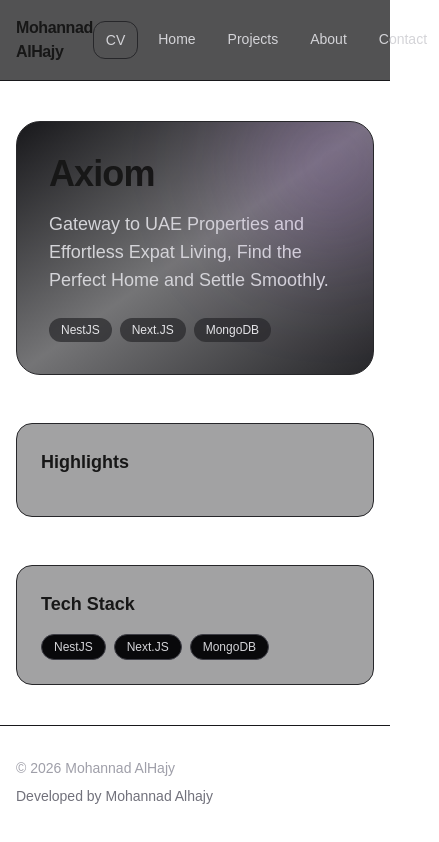
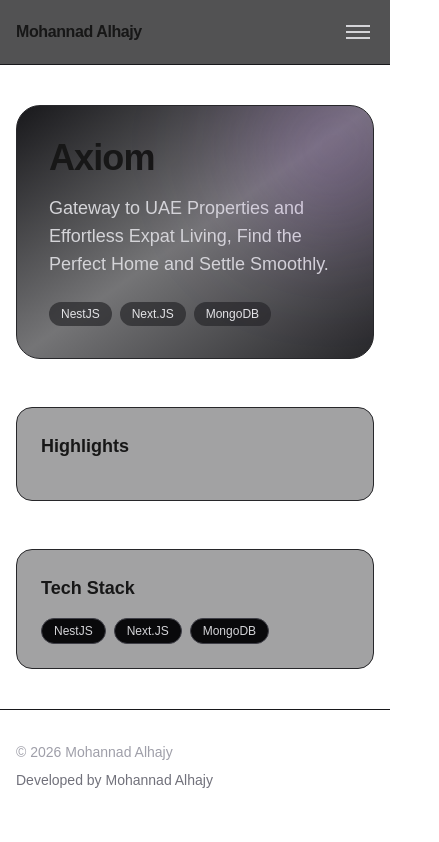
Before and after one commit to mohannadalhajy/portfolio, a Next.js app: page /projects/axiom in a window 390 px wide. Shown: the whole page, 439 px wide, since content can reach past the window. Built offline with nearby package versions, Linux system fonts and the light colour scheme.

Commit message:
edit my name & navbar

```diff
--- a/src/app/layout.tsx
+++ b/src/app/layout.tsx
@@ -9,15 +9,15 @@ export const metadata: Metadata = {
   metadataBase: new URL(siteUrl),
 
   title: {
-    default: "Mohannad AlHajy | Full Stack Engineer",
-    template: "%s | Mohannad AlHajy",
+    default: "Mohannad Alhajy | Full Stack Engineer",
+    template: "%s | Mohannad Alhajy",
   },
 
   description:
     "Full Stack Engineer building scalable APIs, real-time systems, and subscription/payment flows using Node.js & NestJS.",
 
   keywords: [
-    "Mohannad AlHajy",
+    "Mohannad Alhajy",
     "Full Stack Engineer",
     "NestJS Developer",
     "Node.js Backend",
@@ -26,21 +26,21 @@ export const metadata: Metadata = {
     "Dubai Developer",
   ],
 
-  authors: [{ name: "Mohannad AlHajy" }],
+  authors: [{ name: "Mohannad Alhajy" }],
 
-  creator: "Mohannad AlHajy",
+  creator: "Mohannad Alhajy",
   openGraph: {
-    title: "Mohannad AlHajy | Full Stack Engineer",
+    title: "Mohannad Alhajy | Full Stack Engineer",
     description:
       "Full Stack Engineer building scalable APIs, real-time systems, and subscription/payment flows.",
     url: siteUrl,
-    siteName: "Mohannad AlHajy Portfolio",
+    siteName: "Mohannad Alhajy Portfolio",
     images: [
       {
         url: "/og.png",
         width: 1200,
         height: 630,
-        alt: "Mohannad AlHajy Portfolio",
+        alt: "Mohannad Alhajy Portfolio",
       },
     ],
     locale: "en_US",
@@ -49,7 +49,7 @@ export const metadata: Metadata = {
 
   twitter: {
     card: "summary_large_image",
-    title: "Mohannad AlHajy | Full Stack Engineer",
+    title: "Mohannad Alhajy | Full Stack Engineer",
     description:
       "Full Stack Engineer building scalable APIs, real-time systems, and subscription/payment flows.",
     images: ["/og.png"],
--- a/src/app/page.tsx
+++ b/src/app/page.tsx
@@ -1,4 +1,5 @@
 import QuickLinks from "@/components/QuickLinks";
+import ProjectGallery from "@/components/project-gallery";
 import Link from "next/link";
 
 const Tag = ({ children }: { children: React.ReactNode }) => (
@@ -15,7 +16,7 @@ export default function HomePage() {
         <div className="space-y-3">
           <p className="text-sm text-zinc-400">Dubai, UAE</p>
           <h1 className="text-4xl font-semibold tracking-tight sm:text-5xl">
-            Mohannad AlHajy
+            Mohannad Alhajy
           </h1>
           <p className="max-w-2xl text-lg leading-relaxed text-zinc-300">
             Full Stack Developer with 5+ years of experience building scalable
@@ -138,7 +139,8 @@ export default function HomePage() {
               </li>
             </ul>
             <br/>
-            <img src="/stepbytech-certificate.jpeg" alt="stepbytech certificate" />
+            <ProjectGallery images={["/stepbytech-certificate.jpeg"]}/>
+            {/* <img src="/stepbytech-certificate.jpeg" alt="stepbytech certificate" /> */}
           </div>
 
           <div>
--- a/src/app/seo.tsx
+++ b/src/app/seo.tsx
@@ -6,7 +6,7 @@ export default function SEOJsonLd() {
         __html: JSON.stringify({
           "@context": "https://schema.org",
           "@type": "Person",
-          name: "Mohannad AlHajy",
+          name: "Mohannad Alhajy",
           jobTitle: "Full Stack Engineer",
           url: "https://your-domain.com",
           sameAs: ["https://github.com/mohannadalhajy", "https://linkedin.com/in/mohannad-alhajy"],
--- a/src/components/Footer.tsx
+++ b/src/components/Footer.tsx
@@ -3,7 +3,7 @@ export default function Footer() {
     <footer className="border-t border-zinc-900">
       <div className="mx-auto w-full max-w-5xl px-4 py-8 text-sm text-zinc-400">
         <div className="flex flex-col gap-2 sm:flex-row sm:items-center sm:justify-between">
-          <p>© {new Date().getFullYear()} Mohannad AlHajy</p>
+          <p>© {new Date().getFullYear()} Mohannad Alhajy</p>
           <p className="text-zinc-500">Developed by Mohannad Alhajy</p>
         </div>
       </div>
--- a/src/components/Navbar.tsx
+++ b/src/components/Navbar.tsx
@@ -1,4 +1,7 @@
+"use client";
+
 import Link from "next/link";
+import { useState } from "react";
 
 const nav = [
   { href: "/", label: "Home" },
@@ -8,14 +11,17 @@ const nav = [
 ];
 
 export default function Navbar() {
+  const [isMenuOpen, setIsMenuOpen] = useState(false);
+
   return (
     <header className="border-b border-zinc-900 bg-zinc-950/70 backdrop-blur">
       <div className="mx-auto flex w-full max-w-5xl items-center justify-between px-4 py-4">
         <Link href="/" className="font-semibold tracking-tight">
-          Mohannad AlHajy
+          Mohannad Alhajy
         </Link>
 
-        <nav className="flex gap-2">
+        {/* Desktop Navigation */}
+        <nav className="hidden md:flex gap-2">
           <a
             href="/mohannad-alhajy-cv.pdf"
             download
@@ -33,7 +39,55 @@ export default function Navbar() {
             </Link>
           ))}
         </nav>
+
+        {/* Mobile Menu Button */}
+        <button
+          onClick={() => setIsMenuOpen(!isMenuOpen)}
+          className="md:hidden flex flex-col justify-center items-center w-8 h-8 space-y-1"
+          aria-label="Toggle menu"
+        >
+          <span
+            className={`block w-6 h-0.5 bg-zinc-300 transition-all duration-300 ${
+              isMenuOpen ? "rotate-45 translate-y-1.5" : ""
+            }`}
+          />
+          <span
+            className={`block w-6 h-0.5 bg-zinc-300 transition-all duration-300 ${
+              isMenuOpen ? "opacity-0" : ""
+            }`}
+          />
+          <span
+            className={`block w-6 h-0.5 bg-zinc-300 transition-all duration-300 ${
+              isMenuOpen ? "-rotate-45 -translate-y-1.5" : ""
+            }`}
+          />
+        </button>
       </div>
+
+      {/* Mobile Dropdown Menu */}
+      {isMenuOpen && (
+        <div className="md:hidden border-t border-zinc-900 bg-zinc-950/95 backdrop-blur">
+          <nav className="flex flex-col px-4 py-4 space-y-2">
+            <a
+              href="/mohannad-alhajy-cv.pdf"
+              download
+              className="rounded-xl border border-zinc-800 px-3 py-2 text-sm text-zinc-300 hover:bg-zinc-900"
+            >
+              CV
+            </a>
+            {nav.map((i) => (
+              <Link
+                key={i.href}
+                href={i.href}
+                className="rounded-xl px-3 py-2 text-sm text-zinc-300 hover:bg-zinc-900 hover:text-zinc-100"
+                onClick={() => setIsMenuOpen(false)}
+              >
+                {i.label}
+              </Link>
+            ))}
+          </nav>
+        </div>
+      )}
     </header>
   );
 }
--- a/src/components/project-gallery.tsx
+++ b/src/components/project-gallery.tsx
@@ -8,7 +8,7 @@ export default function ProjectGallery({ images }: { images: string[] }) {
   return (
     <>
       <section className="space-y-4">
-        <h2 className="text-lg font-semibold">Preview</h2>
+        {/* <h2 className="text-lg font-semibold">Preview</h2> */}
 
         <div className="grid grid-cols-2 md:grid-cols-3 gap-4">
           {images.map((img, i) => (
```
Also changed, not shown: 1 other file (tests, documents, lock files or other folders).
